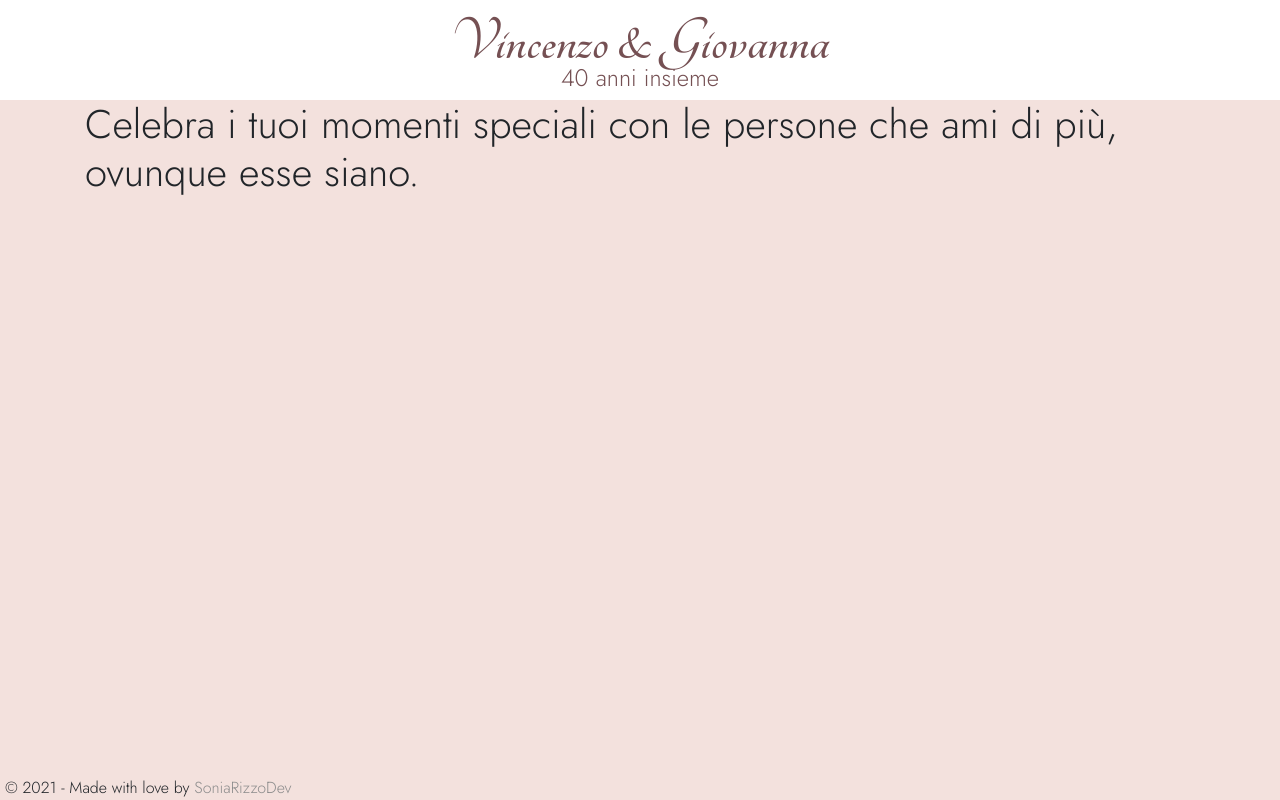
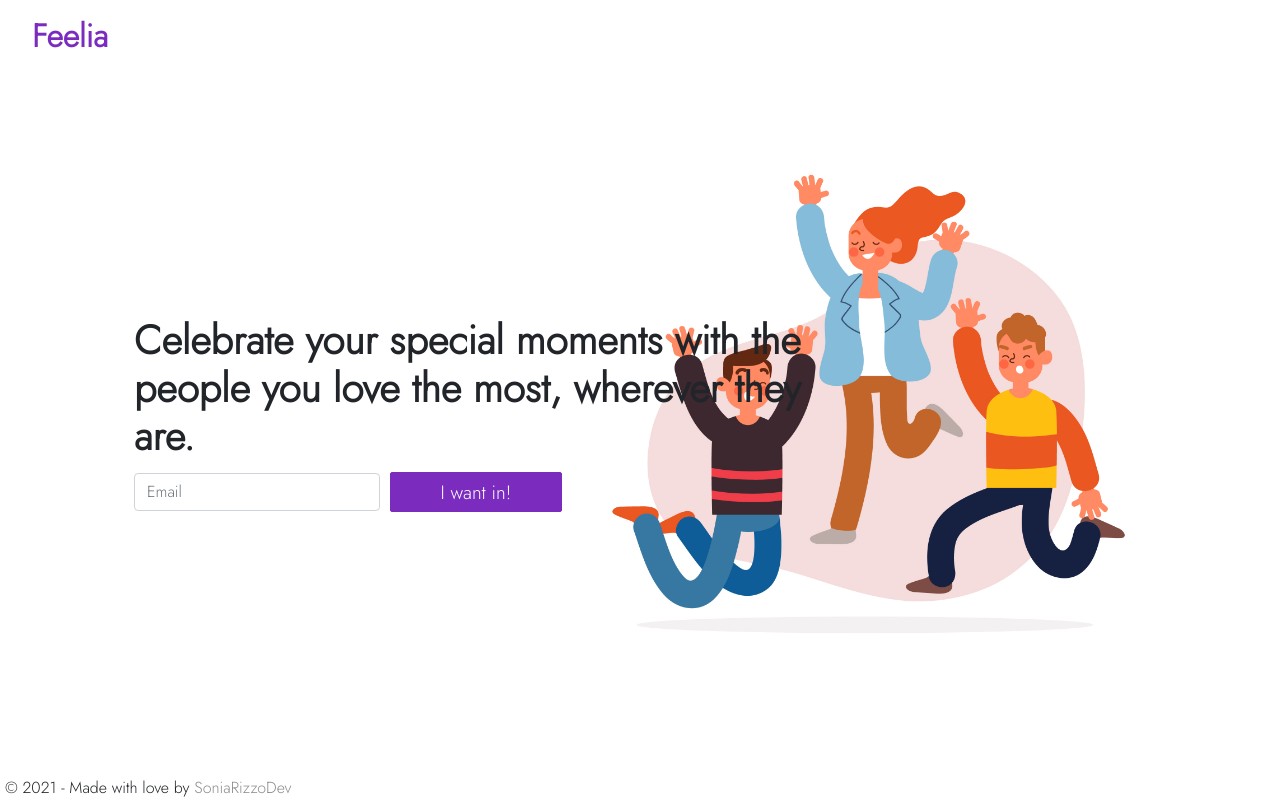
Before and after one commit to soniarizzodev/Feelia, a Flask app: page / in a window 1280 px wide. Run offline with Flask 3, Linux system fonts and the light colour scheme; some libraries are stand-ins or nearby versions.

Commit message:
Very basic landing page experiment + event route

```diff
--- a/webapp/routes.py
+++ b/webapp/routes.py
@@ -36,6 +36,19 @@ def home():
     """Renders the landing page."""
     return render_template(
         'home.html',
+        title='Feelia - Together for your special moments',
+        year=datetime.now().year,
+    )
+
+@app.route('/event')
+def event():
+    """Renders the event page."""
+
+    if not current_user.is_authenticated:
+        return redirect(url_for('login_page'))
+
+    return render_template(
+        'event.html',
         title='Feelia - Together for your special moments',
         year=datetime.now().year,
     )
--- a/webapp/static/content/site.css
+++ b/webapp/static/content/site.css
@@ -16,37 +16,44 @@ body{
     display:flex;
     flex-direction:column;
     justify-content:space-between;
-    background-color:#f3e1dd;
+    background-color:white;
     font-family: 'Jost', sans-serif;
     font-size:16pt;
 }
 /* Set padding to keep content from hitting the edges */
 .body-content {
-    padding-left: 15px;
-    padding-right: 15px;
+    padding: 4rem;
     flex:1;
 }
 
-header{
-    height:var(--header-height);
-    display:flex;
-    flex-direction:column;
-    justify-content:center;
-    background-color:#ffffff;
-    text-align:center;
-    color:#755053;
+header {
+    padding: 0.5rem 2rem;
+    color: #7b2cbf;
 }
 
 header h1{
-    font-size:4rem;
+    font-size:2rem;
     margin:0;
     line-height:3.5rem;
-    font-family: 'Tangerine', cursive;
+    font-weight:bold;
 }
 
 header h4{
     margin:0;
     line-height:1rem;
+}
+
+section.landing{
+    height:70vh;
+    background:url('../images/illustration.jpg') right no-repeat;
+    background-size: contain;
+    display:flex;
+    flex-direction:column;
+    justify-content:center;
+}
+
+    section.landing h1 {
+        max-width: 70%;
     }
 
 .spinner{
@@ -256,28 +263,28 @@ h5{
     border-radius:2px;
 }
 
-.btn-primary{
+.btn-primary {
     color: #fff;
-    background-color: #c4777f;
-    border-color: #c4777f;
+    background-color: #7b2cbf;
+    border-color: #7b2cbf;
 }
 
     .btn-primary:hover {
         color: #fff;
-    background-color: #a96a70;
-    border-color: #a96a70;
+        background-color: #9e4ee2;
+        border-color: #7b2cbf;
     }
 
-.btn-primary:not(:disabled):not(.disabled).active, .btn-primary:not(:disabled):not(.disabled):active, .show>.btn-primary.dropdown-toggle {
+    .btn-primary:not(:disabled):not(.disabled).active, .btn-primary:not(:disabled):not(.disabled):active, .show > .btn-primary.dropdown-toggle {
         color: #fff;
-    background-color: #c4777f;
-    border-color: #c4777f;
+        background-color: #7b2cbf;
+        border-color: #7b2cbf;
     }
 
     .btn-primary.focus, .btn-primary:focus {
         color: #fff;
-    background-color: #c4777f;
-    border-color: #c4777f;
+        background-color: #7b2cbf;
+        border-color: #7b2cbf;
         box-shadow: 0 0 0 0.2rem rgba(255, 125, 152, 0.5);
     }
 
--- a/webapp/static/i18n/i18n.js
+++ b/webapp/static/i18n/i18n.js
@@ -1,3 +1,3 @@
 ko.i18n.setBundle('en_EN', en);
 ko.i18n.setBundle('it_IT', it);
-ko.i18n.locale('it_IT');
+ko.i18n.locale('en_EN');
--- a/webapp/templates/home.html
+++ b/webapp/templates/home.html
@@ -2,12 +2,22 @@
 
 {% block content %}
 
-<section>
-    <div class="row">
-        <div class="col-12">
-            <h1 data-bind="i18n: 'home_pitch'"></h1>
+<section class="landing">
+
+    <h1><strong data-bind="i18n: 'home_pitch'"></strong></h1>
+    <form>
+        <div class="form-row align-items-center">
+            <div class="col-sm-3 my-1">
+                <label class="sr-only" for="inlineFormInputName">Email</label>
+                <input type="email" class="form-control" id="inlineFormInputName" placeholder="Email">
+            </div>
+
+            <div class="col-auto my-1">
+                <button type="submit" class="btn btn-primary">I want in!</button>
+            </div>
         </div>
-    </div>
+    </form>
+
 </section>
 
 {% endblock %}
--- a/webapp/templates/layout.html
+++ b/webapp/templates/layout.html
@@ -3,7 +3,7 @@
 <head>
     <meta charset="utf-8" />
     <meta name="viewport" content="width=device-width, initial-scale=1.0">
-    <title>Vincenzo &amp; Giovanna - 40 anni insieme</title>
+    <title>Feelia - Together for your special moments</title>
 
     <link rel="shortcut icon" href="{{ url_for('static', filename='favicon.ico') }}" type="image/x-icon">
     <link rel="icon" href="{{ url_for('static', filename='favicon.ico') }}" type="image/x-icon">
@@ -11,14 +11,12 @@
     <link rel="stylesheet" type="text/css" href="/static/content/bootstrap/bootstrap.min.css" />
     <link rel="stylesheet" type="text/css" href="/static/content/site.css" />
     <link rel="stylesheet" type="text/css" href="/static/fonts/icofont/icofont.min.css" />
-    <link href="https://fonts.googleapis.com/css2?family=Tangerine:wght@700&display=swap" rel="stylesheet">
     <link href="https://fonts.googleapis.com/css2?family=Jost:wght@300&display=swap" rel="stylesheet">
 </head>
 
 <body>
     <header>
-        <h1>Vincenzo &amp; Giovanna</h1>
-        <h4>40 anni insieme</h4>
+        <h1>Feelia</h1>
     </header>
     <div class="container body-content">
 
```
Also changed, not shown: webapp/static/images/illustration.jpg (added). Lines whose indentation alone changed are shown as unchanged.
